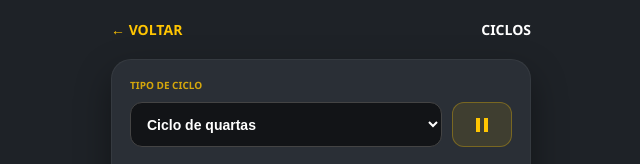
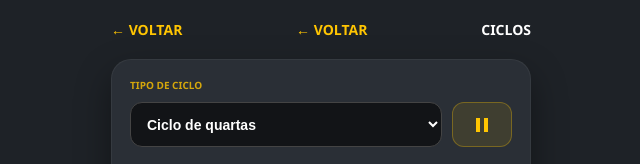
Before and after one commit to sanmorais/dozeteclas-app, a plain HTML site: page ciclos.html in a window 1280 px wide. Shown: the top 164 px of the page, 319-959 px from the left. Drawn offline with Linux system fonts and the light colour scheme.

Commit message:
Update ciclos.html

```diff
--- a/ciclos.html
+++ b/ciclos.html
@@ -142,6 +142,7 @@
 
     <div class="header">
         <a href="/" class="back-btn">← VOLTAR</a>
+        <a href="index.html" class="back-btn">← VOLTAR</a>
         <span style="font-weight: 800; font-size: 14px; text-transform: uppercase;">Ciclos</span>
     </div>
 
```
